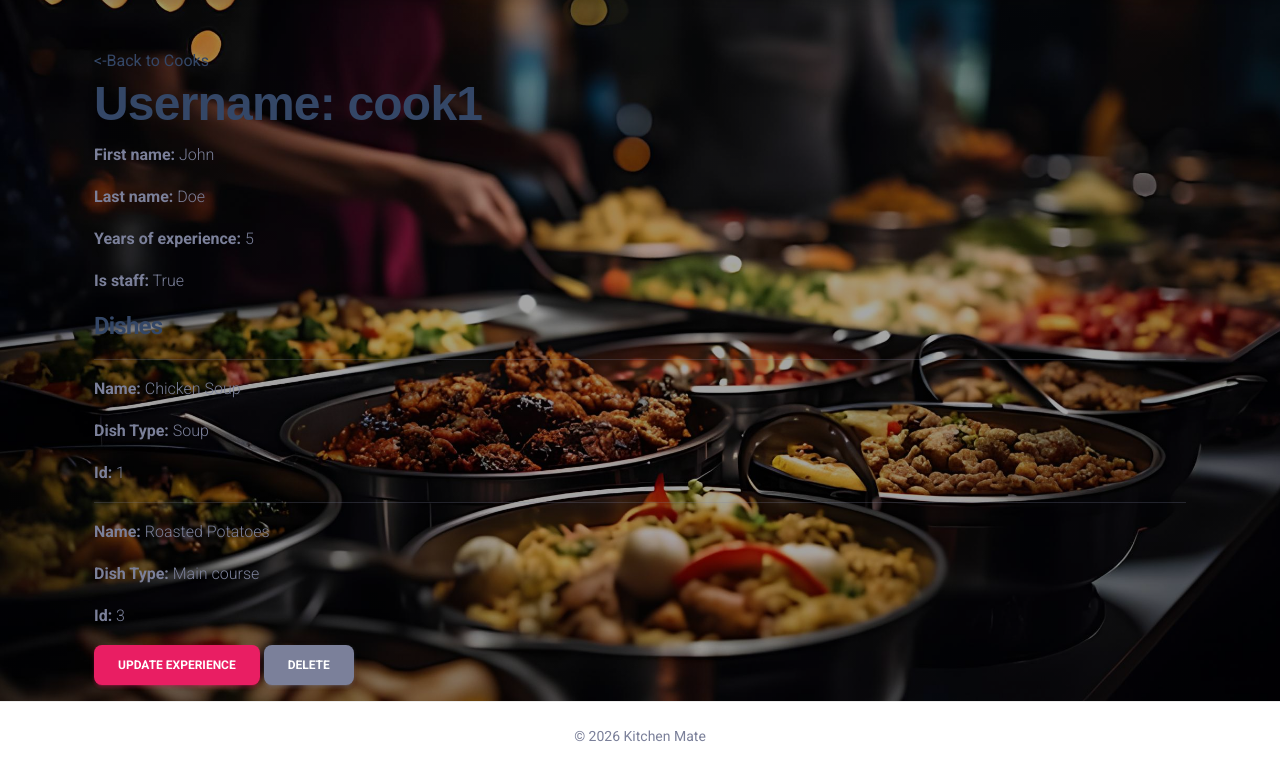
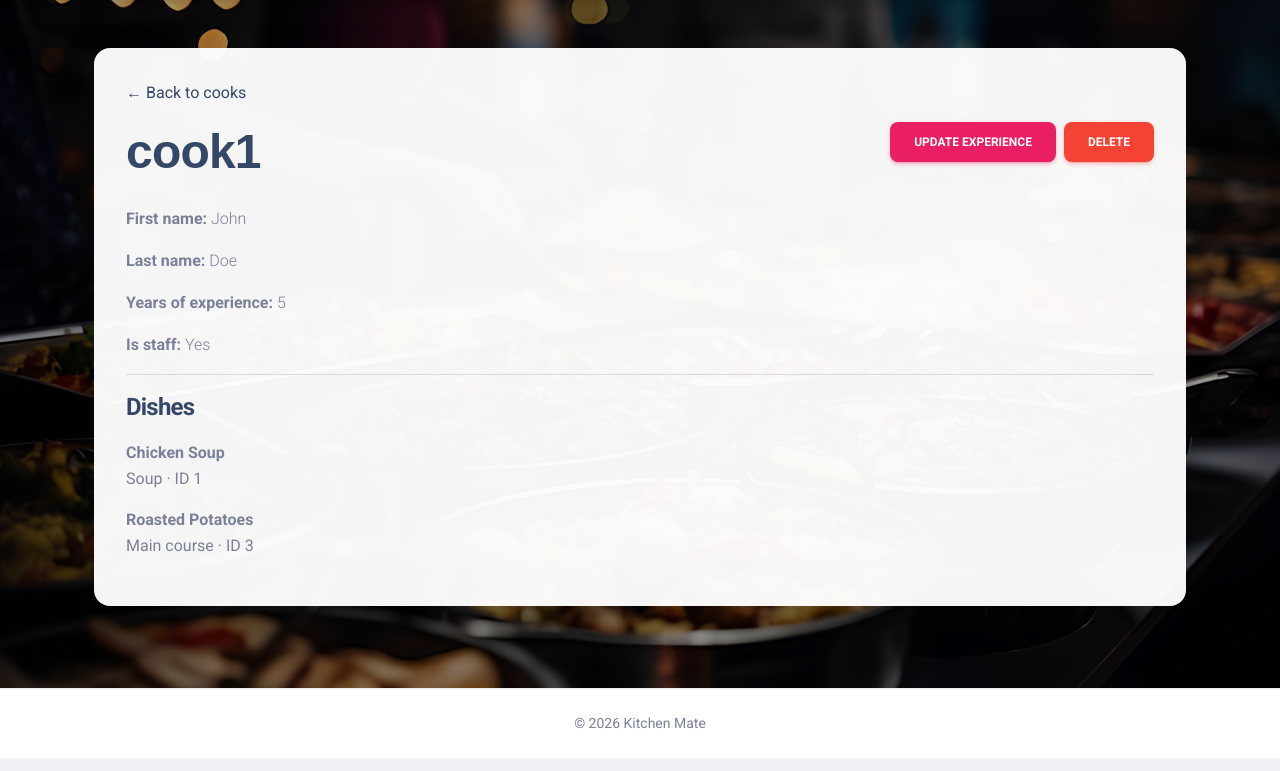
Before and after one commit to StrawHato/kitchen-mate, a Django app: page /kitchen/cooks/1/ in a window 1280 px wide. Shown: the part 54-825 px from the top of the page. Run offline with Django 5.2, Linux system fonts and the light colour scheme; a user stored in the database is signed in; data comes from the database, SQL or seed files in the repository; some libraries are stand-ins or nearby versions.

Commit message:
Style cook detail page with card layout

```diff
--- a/templates/kitchen/cook_detail.html
+++ b/templates/kitchen/cook_detail.html
@@ -1,30 +1,59 @@
 {% extends "base.html" %}
 
 {% block content %}
-  <a href="{% url 'kitchen:cook-list' %}"><-Back to Cooks</a>
-  <h1>
-    Username: {{ cook.username }}
-  </h1>
+
+<div style="
+  background: rgba(255,255,255,0.96);
+  border-radius: 16px;
+  padding: 32px;
+  margin-top: 40px;
+  margin-bottom: 40px;
+  box-shadow: 0 20px 40px rgba(0,0,0,0.35);
+">
+
+  <a href="{% url 'kitchen:cook-list' %}" class="d-inline-block mb-3">
+    ← Back to cooks
+  </a>
+
+  <div class="d-flex justify-content-between align-items-start mb-4">
+    <h1 class="mb-0">{{ cook.username }}</h1>
+
+    <div class="d-flex gap-2">
+      <a href="{% url 'kitchen:cook-update' pk=cook.pk %}"
+         class="btn btn-primary">
+        Update experience
+      </a>
+      <a href="{% url 'kitchen:cook-delete' pk=cook.pk %}"
+         class="btn btn-danger">
+        Delete
+      </a>
+    </div>
+  </div>
 
   <p><strong>First name:</strong> {{ cook.first_name }}</p>
   <p><strong>Last name:</strong> {{ cook.last_name }}</p>
   <p><strong>Years of experience:</strong> {{ cook.years_of_experience }}</p>
-  <p><strong>Is staff:</strong> {{ cook.is_staff }}</p>
+  <p><strong>Is staff:</strong> {{ cook.is_staff|yesno:"Yes,No" }}</p>
 
-  <div class="ml-3">
-    <h4>Dishes</h4>
+  <hr>
 
-    {% for dish in cook.dishes.all %}
-        <hr>
-        <p><strong>Name:</strong> {{ dish.name }}</p>
-        <p><strong>Dish Type:</strong> {{ dish.dish_type.name }}</p>
-        <p class="text-muted"><strong>Id:</strong> {{ dish.id }}</p>
+  <h4>Dishes</h4>
 
-    {% empty %}
-      <p>No dishes!</p>
-    {% endfor %}
-  </div>
+  {% if cook.dishes.all %}
+    <ul class="list-unstyled mt-3">
+      {% for dish in cook.dishes.all %}
+        <li class="mb-3">
+          <strong>{{ dish.name }}</strong><br>
+          <span class="text-muted">
+            {{ dish.dish_type.name }} · ID {{ dish.id }}
+          </span>
+        </li>
+      {% endfor %}
+    </ul>
+  {% else %}
+    <p class="text-muted">No dishes assigned.</p>
+  {% endif %}
 
-  <a href="{% url 'kitchen:cook-update' pk=cook.pk %}" class="btn btn-primary">Update experience</a>
-  <a href="{% url 'kitchen:cook-delete' pk=cook.pk %}" class="btn btn-secondary">Delete</a>
+</div>
+
 {% endblock %}
```
